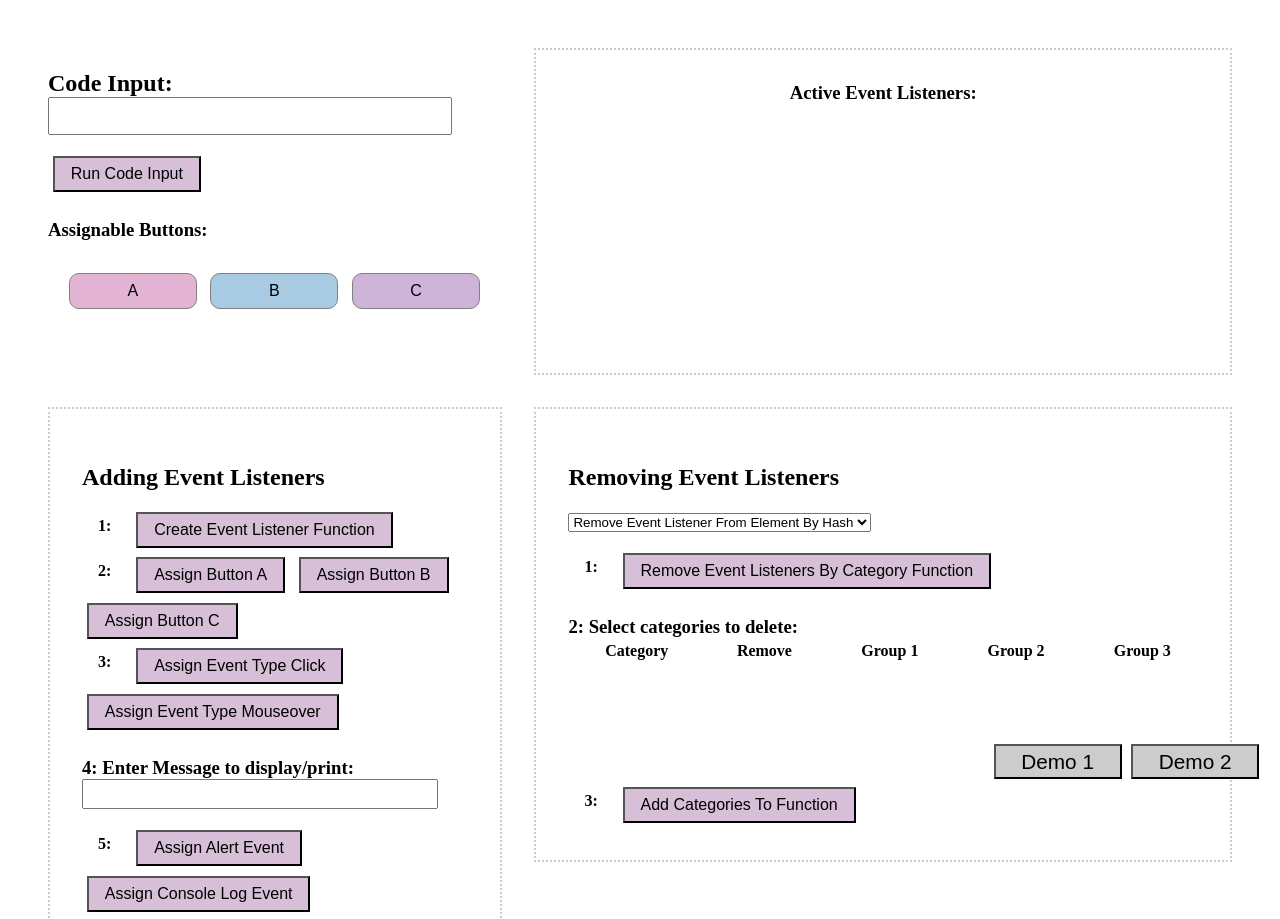
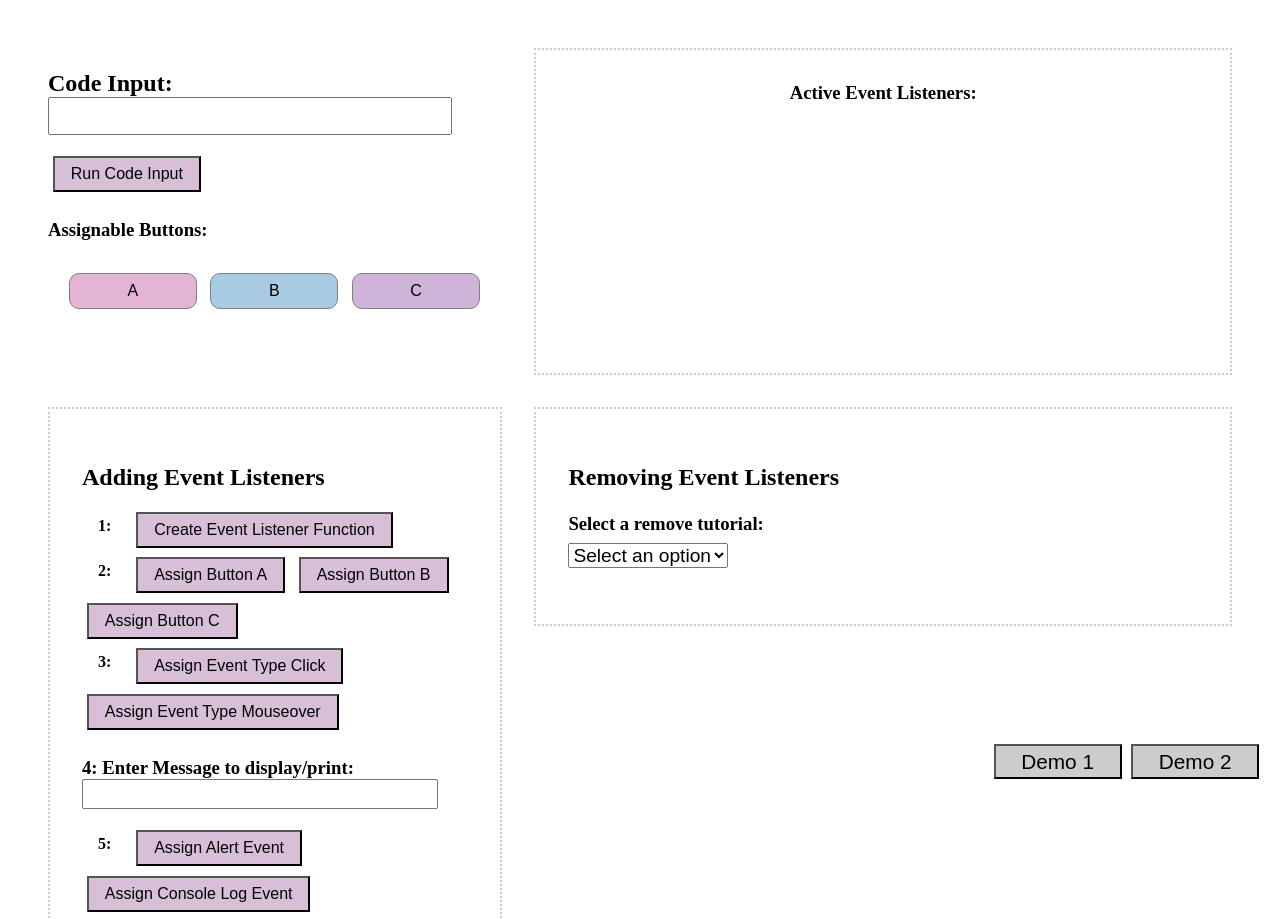
Before and after one commit to morgan-sam/Event-Listener-Manager, a website built with webpack: page src/index.html in a window 1280 px wide. Shown: the top 919 px of the page. Built offline with nearby package versions, Linux system fonts and the light colour scheme.

Commit message:
changed styling on remove tutorial dropdown select and added hacky way to scale width of dropdown to current selection

```diff
--- a/scss/main.scss
+++ b/scss/main.scss
@@ -321,6 +321,14 @@ h4 {
     overflow-x: hidden;
 }
 
+.selectTutorialDropdown {
+    font-size: 1.2rem;
+    margin-top: 0.5rem;
+    margin-bottom: 0.5rem;
+    display: block;
+    width: 10rem;
+}
+
 .removeByHashInstructions,
 .removeByElementInstructions,
 .removeByCategoryInstructions,
--- a/src/index.html
+++ b/src/index.html
@@ -178,7 +178,9 @@
                         <h2>Removing Event Listeners</h2>
                     </div>
                     <div class="smallTextCtn">
-                        <select id="removeEventListenerFunctionSelection" name="removeEventListenerFunction">
+                        <h3>Select a remove tutorial:</h3>
+                        <select id="removeEventListenerFunctionSelection" class="selectTutorialDropdown" name="removeEventListenerFunction">
+                            <option value="" selected disabled hidden>Select an option</option>
                             <option value="removeByHashInstructions">Remove Event Listener From Element By
                                 Hash</option>
                             <option value="removeByElementInstructions">Remove All Event Listeners On
--- a/src/js/demo.js
+++ b/src/js/demo.js
@@ -371,6 +371,8 @@ export const demoSelect = () => {
     document
         .getElementById('removeEventListenerFunctionSelection')
         .addEventListener('click', function () {
+            let textLength = (this.options[this.selectedIndex].text.length);
+            this.style.width = `${textLength*0.63225}rem`;
             showRemoveCodeInstructions(this.value);
         });
 
@@ -406,5 +408,4 @@ export const demoSelect = () => {
             .replace(/},{/g, '}<br>{')
             .replace(/(?:\[|\])/g, '');
     }
-    showRemoveCodeInstructions('removeByCategoryInstructions');
 })();
```
Also changed, not shown: dist/bundle.js, dist/index.html, src/css/main.css.
